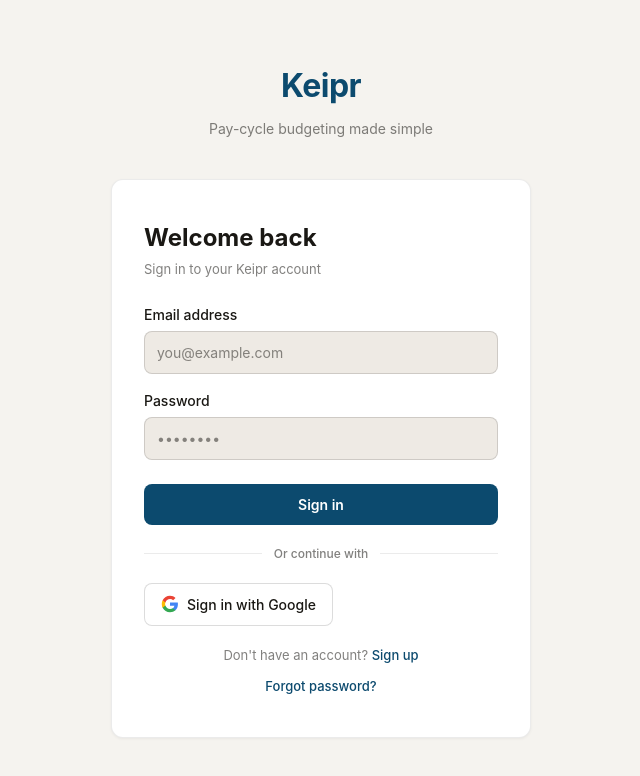
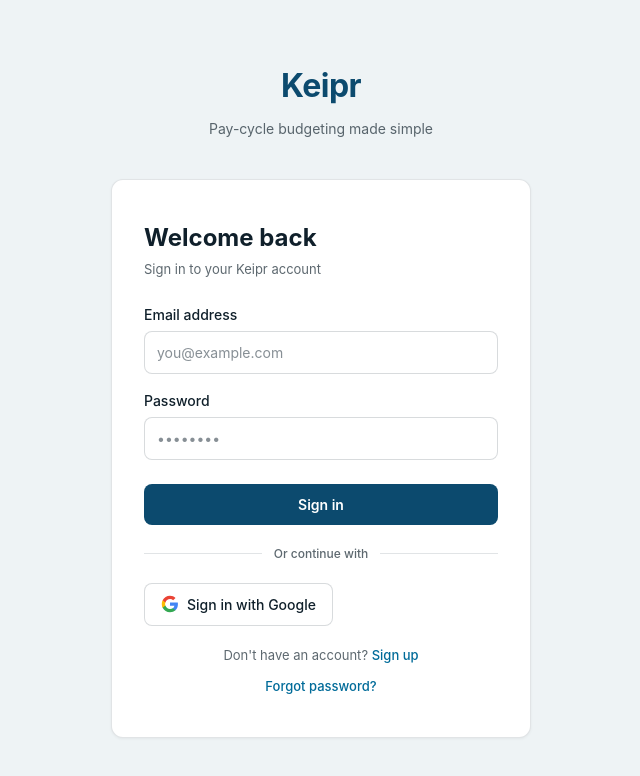
Before and after one commit to jesan-ux89/keiprwebsite, a Next.js app: page /auth/login in a window 1280 px wide. Shown: the top 776 px of the page, without its empty margins (319-959 px from the left). Built offline with nearby package versions, Linux system fonts and the light colour scheme; no server answers.

Commit message:
Refresh website app shell and shared theme styling

```diff
--- a/src/app/globals.css
+++ b/src/app/globals.css
@@ -7,22 +7,22 @@
   --parchment: #D6D1C7;
 
   /* Dark Theme */
-  --bg-dark: #1A1814;
-  --bg-card-dark: #2A2724;
-  --text-primary-dark: #E8E5DC;
-  --text-secondary-dark: rgba(232, 229, 220, 0.85);
-  --text-muted-dark: rgba(232, 229, 220, 0.6);
-  --text-faint-dark: rgba(232, 229, 220, 0.4);
-  --border-dark: rgba(232, 229, 220, 0.1);
+  --bg-dark: #15130F;
+  --bg-card-dark: #221F1A;
+  --text-primary-dark: #EEE9DE;
+  --text-secondary-dark: rgba(238, 233, 222, 0.85);
+  --text-muted-dark: rgba(238, 233, 222, 0.62);
+  --text-faint-dark: rgba(238, 233, 222, 0.38);
+  --border-dark: rgba(236, 231, 219, 0.08);
 
   /* Light Theme */
-  --bg-light: #F5F3EF;
+  --bg-light: #EEF3F5;
   --bg-card-light: #FFFFFF;
-  --text-primary-light: #1A1814;
-  --text-secondary-light: rgba(26, 24, 20, 0.75);
-  --text-muted-light: rgba(26, 24, 20, 0.55);
-  --text-faint-light: rgba(26, 24, 20, 0.35);
-  --border-light: rgba(26, 24, 20, 0.08);
+  --text-primary-light: #10202B;
+  --text-secondary-light: rgba(16, 32, 43, 0.78);
+  --text-muted-light: rgba(16, 32, 43, 0.68);
+  --text-faint-light: rgba(16, 32, 43, 0.42);
+  --border-light: rgba(14, 35, 48, 0.12);
 }
 
 @media (prefers-color-scheme: dark) {
--- a/src/components/layout/AppLayout.tsx
+++ b/src/components/layout/AppLayout.tsx
@@ -146,6 +146,11 @@ export default function AppLayout({
     setThemeMode(isDark ? 'light' : 'dark');
   };
 
+  const sidebarDivider = isDark ? colors.divider : 'rgba(255,255,255,0.10)';
+  const sidebarText = isDark ? colors.text : '#FFFFFF';
+  const sidebarFaint = isDark ? colors.textFaint : 'rgba(255,255,255,0.42)';
+  const sidebarTierBg = isDark ? `${colors.electric}1F` : 'rgba(125,211,252,0.14)';
+
   // Group nav items by section
   const navItems = isUltra ? ULTRA_NAV : FREE_PRO_NAV;
   const sections = [...new Set(navItems.map(item => item.section))];
@@ -206,7 +211,7 @@ export default function AppLayout({
         style={{
           width: '240px',
           backgroundColor: colors.navBg,
-          borderRight: `1px solid ${colors.divider}`,
+          borderRight: `1px solid ${sidebarDivider}`,
           padding: '1.5rem 1rem',
           display: 'flex',
           flexDirection: 'column',
@@ -225,14 +230,14 @@ export default function AppLayout({
             style={{
               marginBottom: '1.5rem',
               paddingBottom: '1rem',
-              borderBottom: `1px solid ${colors.divider}`,
+              borderBottom: `1px solid ${sidebarDivider}`,
             }}
           >
             <h1
               style={{
                 fontSize: '1.35rem',
                 fontWeight: 700,
-                color: colors.text,
+                color: sidebarText,
                 margin: 0,
                 marginBottom: '0.5rem',
                 letterSpacing: '-0.03em',
@@ -245,7 +250,7 @@ export default function AppLayout({
               style={{
                 display: 'inline-block',
                 padding: '0.25rem 0.5rem',
-                backgroundColor: `${colors.electric}1F`,
+                backgroundColor: sidebarTierBg,
                 color: colors.electric,
                 borderRadius: '0.375rem',
                 fontSize: '0.65rem',
@@ -269,7 +274,7 @@ export default function AppLayout({
                     fontWeight: 600,
                     letterSpacing: '0.08em',
                     textTransform: 'uppercase',
-                    color: colors.textFaint,
+                    color: sidebarFaint,
                     marginBottom: '0.75rem',
                     paddingLeft: '0.5rem',
                   }}
@@ -338,7 +343,7 @@ export default function AppLayout({
         {/* Settings and AI section at bottom */}
         <div style={{
           paddingTop: '1rem',
-          borderTop: `1px solid ${colors.divider}`,
+          borderTop: `1px solid ${sidebarDivider}`,
           marginBottom: '1rem',
           display: 'flex',
           flexDirection: 'column',
@@ -395,7 +400,7 @@ export default function AppLayout({
         {isAdmin && (
           <div style={{
             paddingTop: '1rem',
-            borderTop: `1px solid ${colors.divider}`,
+            borderTop: `1px solid ${sidebarDivider}`,
             marginBottom: '1rem',
           }}>
             <div
@@ -404,7 +409,7 @@ export default function AppLayout({
                 fontWeight: 600,
                 letterSpacing: '0.08em',
                 textTransform: 'uppercase',
-                color: colors.textFaint,
+                color: sidebarFaint,
                 marginBottom: '0.75rem',
                 paddingLeft: '0.5rem',
               }}
@@ -481,7 +486,7 @@ export default function AppLayout({
           <div
             style={{
               paddingTop: '1rem',
-              borderTop: `1px solid ${colors.divider}`,
+              borderTop: `1px solid ${sidebarDivider}`,
               display: 'flex',
               flexDirection: 'column',
               gap: '0.75rem',
@@ -493,7 +498,7 @@ export default function AppLayout({
               alignItems: 'center',
               gap: '0.75rem',
               paddingBottom: '0.75rem',
-              borderBottom: `1px solid ${colors.divider}`,
+              borderBottom: `1px solid ${sidebarDivider}`,
             }}>
               <div
                 style={{
@@ -529,7 +534,7 @@ export default function AppLayout({
                 <p
                   style={{
                     fontSize: '0.8rem',
-                    color: colors.text,
+                    color: sidebarText,
                     margin: 0,
                     wordBreak: 'break-all',
                     overflow: 'hidden',
--- a/src/components/ui/Card.tsx
+++ b/src/components/ui/Card.tsx
@@ -9,7 +9,7 @@ interface CardProps extends React.HTMLAttributes<HTMLDivElement> {
 }
 
 export function Card({ children, onClick, className, style, ...props }: CardProps) {
-  const { colors } = useTheme();
+  const { colors, isDark } = useTheme();
 
   return (
     <div
@@ -19,10 +19,11 @@ export function Card({ children, onClick, className, style, ...props }: CardProp
       style={{
         backgroundColor: colors.card,
         border: `1px solid ${colors.cardBorder}`,
-        borderRadius: '0.75rem',
+        borderRadius: '1rem',
         padding: '1.5rem',
         cursor: onClick ? 'pointer' : 'default',
         transition: onClick ? 'all 0.2s ease' : 'none',
+        boxShadow: isDark ? '0 16px 44px rgba(0,0,0,0.18)' : '0 12px 34px rgba(14,35,48,0.08)',
         ...style,
       }}
     >
--- a/src/context/ThemeContext.tsx
+++ b/src/context/ThemeContext.tsx
@@ -5,15 +5,15 @@ import React, { createContext, useContext, useState, useEffect } from 'react';
 type ThemeMode = 'system' | 'dark' | 'light';
 
 const darkColors = {
-  background: '#1A1814',
-  card: '#2A2724',
-  cardBg: '#22201D',
-  cardHover: 'rgba(255,255,255,0.04)',
-  cardBorder: 'rgba(232,229,220,0.06)',
-  text: '#E8E5DC',
-  textSub: 'rgba(232,229,220,0.85)',
-  textMuted: 'rgba(232,229,220,0.6)',
-  textFaint: 'rgba(232,229,220,0.4)',
+  background: '#15130F',
+  card: '#221F1A',
+  cardBg: '#2A2620',
+  cardHover: 'rgba(255,255,255,0.045)',
+  cardBorder: 'rgba(236,231,219,0.08)',
+  text: '#EEE9DE',
+  textSub: 'rgba(238,233,222,0.85)',
+  textMuted: 'rgba(238,233,222,0.62)',
+  textFaint: 'rgba(238,233,222,0.38)',
   electric: '#38BDF8',
   aiAccent: '#9C5EFA',
   midnight: '#0C4A6E',
@@ -22,38 +22,38 @@ const darkColors = {
   red: '#F87171',
   inputBg: '#2A2724',
   inputBorder: 'rgba(232,229,220,0.15)',
-  divider: 'rgba(255,255,255,0.06)',
-  navBg: '#1A1814',
-  navIcon: 'rgba(255,255,255,0.6)',
+  divider: 'rgba(236,231,219,0.08)',
+  navBg: '#171510',
+  navIcon: 'rgba(255,255,255,0.62)',
   navActive: '#38BDF8',
   placeholder: 'rgba(232,229,220,0.3)',
   progressTrack: 'rgba(255,255,255,0.08)',
 };
 
 const lightColors = {
-  background: '#F5F3EF',
+  background: '#EEF3F5',
   card: '#FFFFFF',
-  cardBg: '#F0EDE7',
-  cardHover: 'rgba(0,0,0,0.03)',
-  cardBorder: 'rgba(0,0,0,0.08)',
-  text: '#1A1814',
-  textSub: 'rgba(26,24,20,0.75)',
-  textMuted: 'rgba(26,24,20,0.55)',
-  textFaint: 'rgba(26,24,20,0.35)',
-  electric: '#0C4A6E',
+  cardBg: '#F4F0E7',
+  cardHover: 'rgba(14,35,48,0.045)',
+  cardBorder: 'rgba(14,35,48,0.12)',
+  text: '#10202B',
+  textSub: 'rgba(16,32,43,0.78)',
+  textMuted: 'rgba(16,32,43,0.68)',
+  textFaint: 'rgba(16,32,43,0.42)',
+  electric: '#006B99',
   aiAccent: '#9C5EFA',
   midnight: '#0C4A6E',
   green: '#0A7B6C',
-  amber: '#854F0B',
+  amber: '#9B5F00',
   red: '#A32D2D',
-  inputBg: '#EEEAE4',
-  inputBorder: 'rgba(26,24,20,0.15)',
-  divider: 'rgba(0,0,0,0.06)',
-  navBg: '#FFFFFF',
-  navIcon: 'rgba(26,24,20,0.5)',
-  navActive: '#0C4A6E',
-  placeholder: 'rgba(26,24,20,0.3)',
-  progressTrack: 'rgba(0,0,0,0.08)',
+  inputBg: '#FFFFFF',
+  inputBorder: 'rgba(14,35,48,0.16)',
+  divider: 'rgba(14,35,48,0.10)',
+  navBg: '#10202B',
+  navIcon: 'rgba(255,255,255,0.68)',
+  navActive: '#7DD3FC',
+  placeholder: 'rgba(16,32,43,0.32)',
+  progressTrack: 'rgba(14,35,48,0.10)',
 };
 
 export type Colors = typeof darkColors;
```
